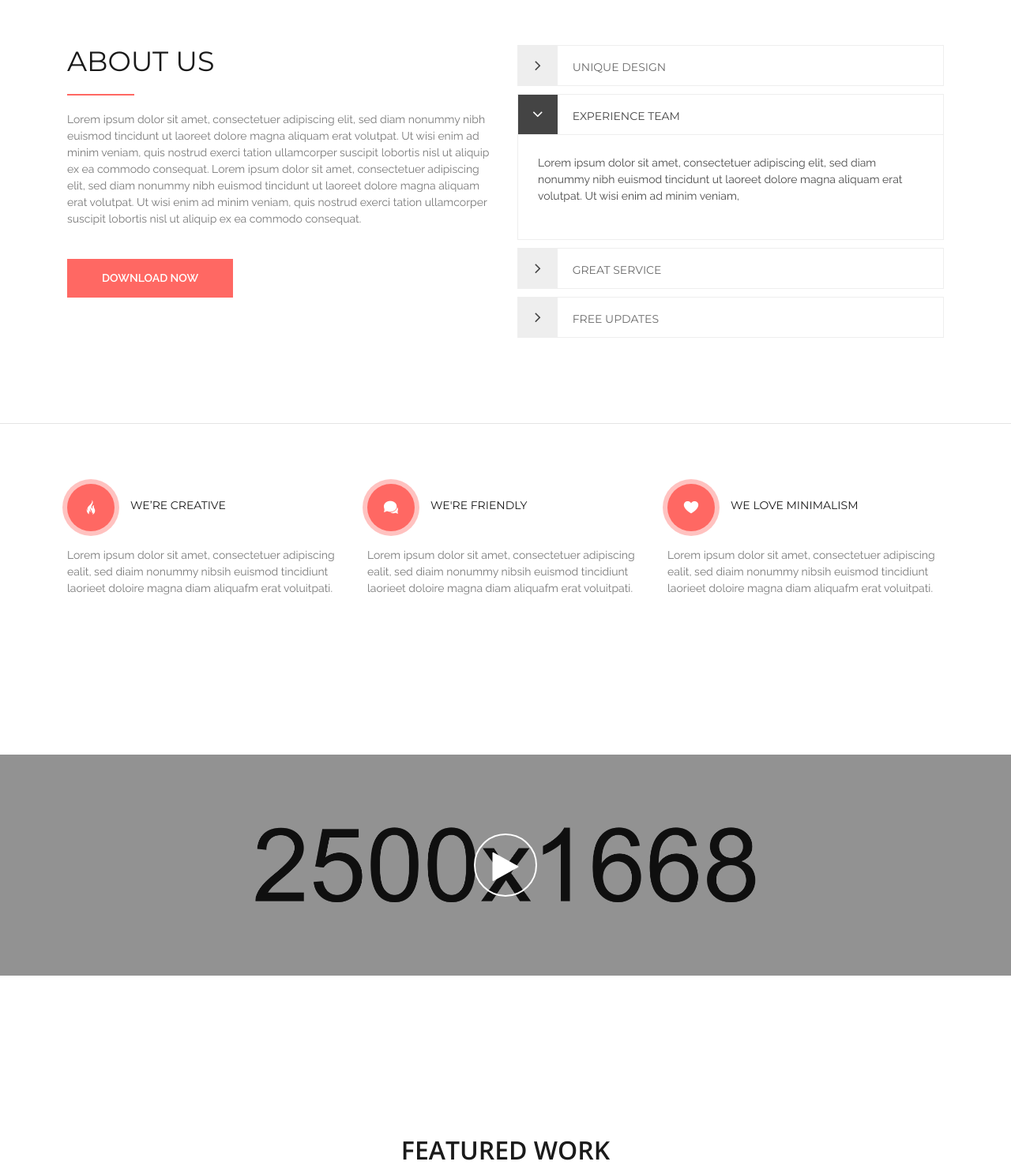
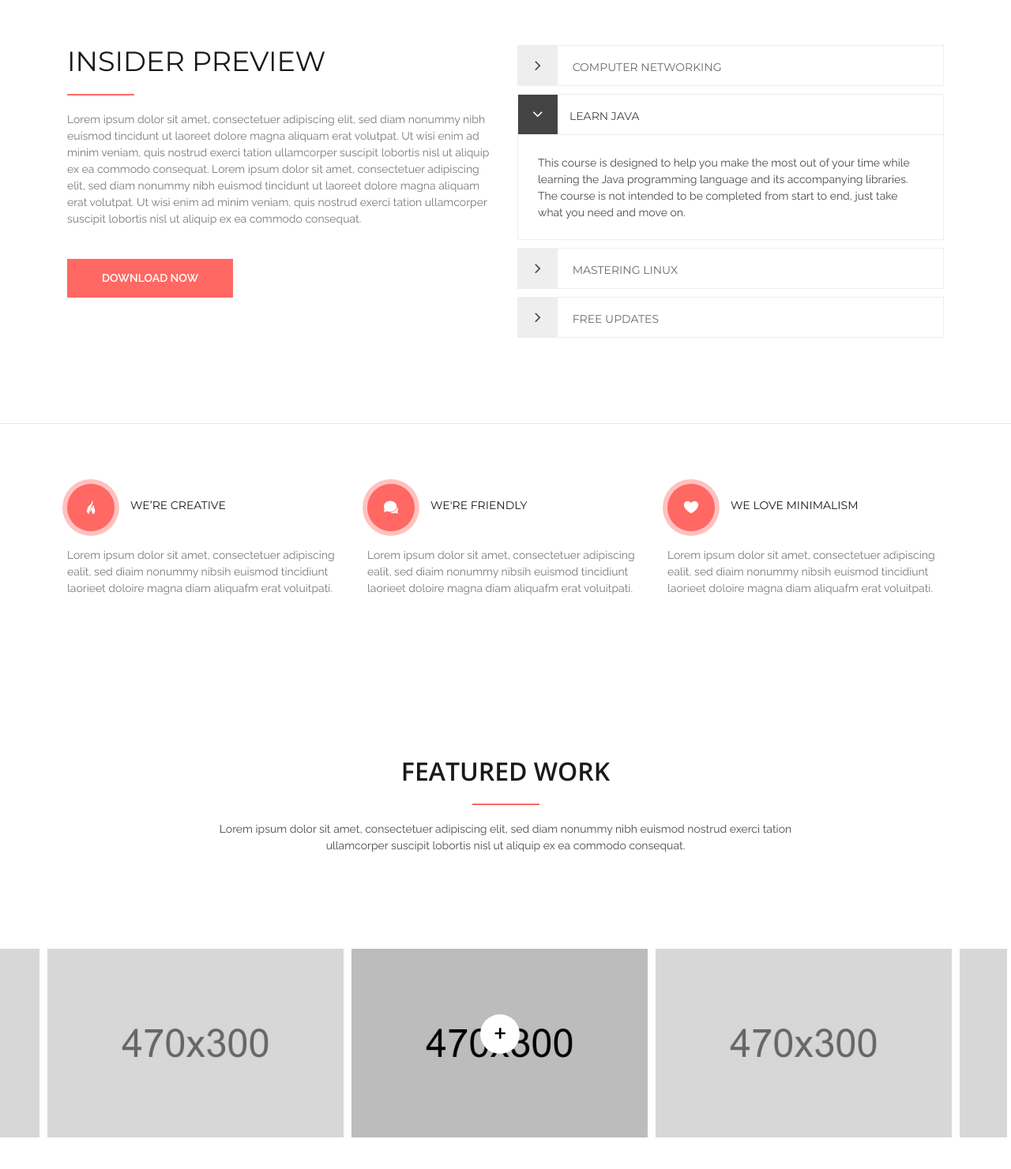
Before and after one commit to PeterLock/Ratchet, a website: page index.html in a window 1280 px wide. Shown: the part 460-1941 px from the top of the page at 79% size. Drawn offline with nearby package versions, Linux system fonts and the light colour scheme; some packages are replaced by stand-ins of ours; files whose address does not match are found by name.

Commit message:
fourth commit

```diff
--- a/index.html
+++ b/index.html
@@ -70,7 +70,7 @@
 					<div class="row">
 						<div class="main_impress text-center">
 							<div class="col-sm-8 mr-sm-auto ml-sm-auto">
-								<h2 class="text-white text-uppercase">Computing? Learn to study faster</h2>
+								<h2 class="text-white text-uppercase">Computing? Learn to deep-dive faster</h2>
 								<p class="m-top-40 text-white">The one stop resource for online computing courses!</p>
 
 								<div class="impress_btns m-top-30">
@@ -95,7 +95,7 @@
 					<div class="main_about">
 						<div class="col-md-6">
 							<div class="about_content">
-								<h2>ABOUT US</h2>
+								<h2>INSIDER PREVIEW</h2>
 								<div class="separator_left"></div>
 
 								<p>Lorem ipsum dolor sit amet, consectetuer adipiscing elit, sed diam nonummy nibh euismod tincidunt ut laoreet dolore magna aliquam erat volutpat. Ut wisi enim ad minim veniam, quis nostrud exerci tation ullamcorper suscipit lobortis nisl ut aliquip ex ea commodo consequat. Lorem ipsum dolor sit amet, consectetuer adipiscing elit, sed diam nonummy nibh euismod tincidunt ut laoreet dolore magna aliquam erat volutpat. Ut wisi enim ad minim veniam, quis nostrud exerci tation ullamcorper suscipit lobortis nisl ut aliquip ex ea commodo consequat. </p>
@@ -108,24 +108,23 @@
 						<div class="col-md-6">
 							<div class="about_accordion wow fadeIn">
 								<div id="faq_main_content" class="faq_main_content">
-									<h6><i class="fa fa-angle-right"></i> UNIQUE DESIGN </h6>
+									<h6><i class="fa fa-angle-right"></i> COMPUTER NETWORKING </h6>
 									<div>
 										<div class="content">
-											<p>Lorem ipsum dolor sit amet, consectetuer adipiscing elit, sed diam nonummy nibh euismod tincidunt ut laoreet dolore magna aliquam erat volutpat. Ut wisi enim ad minim veniam, </p>
-
+											<p>The Internet is  arguably the largest engineering feet ever created by mankind, with billions of devices connected, communication links, switched, gateways, and hubs. Learn how it all fits together with this deepdive through the OSI TCP/IP model.</p>
 										</div>
 									</div>
 									<!-- End off accordion item-1 -->
 
-									<h6 class="open"><i class="fa fa-angle-right"></i> EXPERIENCE TEAM</h6>
+									<h6 class="open"><i class="fa fa-angle-right"></i>LEARN JAVA</h6>
 									<div class="open">
 										<div class="content">
-											<p>Lorem ipsum dolor sit amet, consectetuer adipiscing elit, sed diam nonummy nibh euismod tincidunt ut laoreet dolore magna aliquam erat volutpat. Ut wisi enim ad minim veniam, </p>
+											<p>This course is designed to help you make the most out of your time while learning the Java  programming language and its accompanying libraries. The course is not intended to be completed from start to end, just take what you need and move on.</p>
 										</div>
 									</div>
 									<!-- End off accordion item-2 -->
 
-									<h6> <i class="fa fa-angle-right"></i> GREAT SERVICE </h6>
+									<h6> <i class="fa fa-angle-right"></i> MASTERING LINUX </h6>
 									<div>
 										<div class="content">
 											<p>Lorem ipsum dolor sit amet, consectetuer adipiscing elit, sed diam nonummy nibh euismod tincidunt ut laoreet dolore magna aliquam erat volutpat. Ut wisi enim ad minim veniam, </p>
@@ -198,18 +197,6 @@
 			<!--End off container -->
 		</section>
 		<!--End off About section -->
-
-
-		<!--Video section-->
-		<section id="video" class="video">
-			<div class="overlay"></div>
-			<div class="main_video roomy-100 m-top-100 m-bottom-100 text-center">
-				<div class="video_text text-center">
-					<a href="http://www.youtube.com/watch?v=7HKoqNJtMTQ" class="video-link"><span class="fa fa-play"></span></a>
-				</div>
-			</div>
-		</section>
-		<!--End off video section -->
 
 
 		<div class="container">
```
